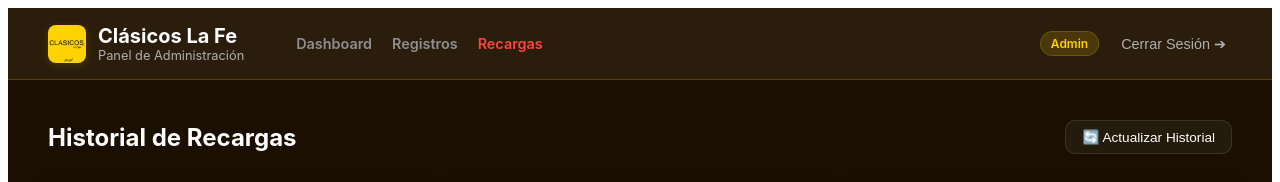
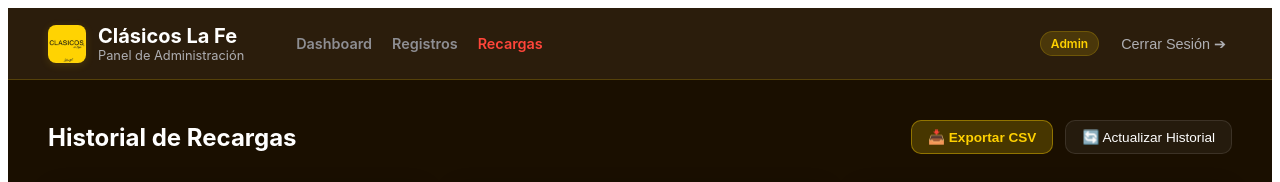
Before and after one commit to friaz85/la_central, an Angular app in the folder frontend/: page /admin/recargas in a window 1280 px wide. Shown: the top 182 px of the page. Built offline with nearby package versions, Linux system fonts and the light colour scheme; no server answers; sample sign-in values are in the browser's storage.

Commit message:
deploy(full): 2026-06-29 20:49 — cambios auto-commiteados por deploy.sh

```diff
--- a/frontend/src/app/components/admin-dashboard.component.ts
+++ b/frontend/src/app/components/admin-dashboard.component.ts
@@ -15,7 +15,7 @@ declare const Chart: any;
       <!-- Top Navigation Header -->
       <header class="header">
         <div class="logo-area">
-          <img src="logo.png" alt="Logo" style="width: 38px; height: 38px; border-radius: 8px; object-fit: cover; box-shadow: 0 2px 8px rgba(255, 209, 0, 0.15);">
+          <img src="/logo.png" alt="Logo" style="width: 38px; height: 38px; border-radius: 8px; object-fit: cover; box-shadow: 0 2px 8px rgba(255, 209, 0, 0.15);">
           <div class="logo-text">
             <h2>Clásicos La Fe</h2>
             <p>Panel de Administración</p>
--- a/frontend/src/app/components/admin-login.component.ts
+++ b/frontend/src/app/components/admin-login.component.ts
@@ -12,7 +12,7 @@ import { ApiService } from '../services/api.service';
     <div class="login-page">
       <div class="login-card">
         <div class="login-header">
-          <img src="logo.png" alt="Logo La Central" style="width: 100px; height: 100px; border-radius: 16px; margin-bottom: 15px; box-shadow: 0 4px 15px rgba(255, 209, 0, 0.2); object-fit: cover;">
+          <img src="/logo.png" alt="Logo La Central" style="width: 100px; height: 100px; border-radius: 16px; margin-bottom: 15px; box-shadow: 0 4px 15px rgba(255, 209, 0, 0.2); object-fit: cover;">
           <h1>Clásicos La Fe</h1>
           <p class="subtitle">Panel de Control Administrativo</p>
         </div>
--- a/frontend/src/app/components/admin-recargas.component.ts
+++ b/frontend/src/app/components/admin-recargas.component.ts
@@ -16,6 +16,7 @@ interface RecargaLog {
   Celular: string | null;
   NombreUsuario: string | null;
   Telefonia: string | null;
+  Monto: number | null;
 }
 
 @Component({
@@ -27,7 +28,7 @@ interface RecargaLog {
       <!-- Top Navigation Header -->
       <header class="header">
         <div class="logo-area">
-          <img src="logo.png" alt="Logo" style="width: 38px; height: 38px; border-radius: 8px; object-fit: cover; box-shadow: 0 2px 8px rgba(255, 209, 0, 0.15);">
+          <img src="/logo.png" alt="Logo" style="width: 38px; height: 38px; border-radius: 8px; object-fit: cover; box-shadow: 0 2px 8px rgba(255, 209, 0, 0.15);">
           <div class="logo-text">
             <h2>Clásicos La Fe</h2>
             <p>Panel de Administración</p>
@@ -48,9 +49,14 @@ interface RecargaLog {
         <!-- Header Section -->
         <div class="page-title-bar" style="display: flex; justify-content: space-between; align-items: center; margin-bottom: 30px;">
           <h2 style="margin: 0; font-size: 1.5rem; font-weight: 700; color: #fff;">Historial de Recargas</h2>
-          <button (click)="loadData()" class="refresh-btn" [disabled]="loading()">
-            {{ loading() ? 'Cargando...' : '🔄 Actualizar Historial' }}
-          </button>
+          <div style="display: flex; gap: 12px;">
+            <button (click)="exportToCSV()" class="refresh-btn" style="background: rgba(255, 209, 0, 0.2); border-color: rgba(255, 209, 0, 0.4); color: #FFD100; font-weight: 600;">
+              📥 Exportar CSV
+            </button>
+            <button (click)="loadData()" class="refresh-btn" [disabled]="loading()">
+              {{ loading() ? 'Cargando...' : '🔄 Actualizar Historial' }}
+            </button>
+          </div>
         </div>
 
         <!-- Filter / Stats Bar -->
@@ -80,7 +86,7 @@ interface RecargaLog {
                   <th>Compañía</th>
                   <th>Estatus</th>
                   <th>Folio Taecel</th>
-                  <th>Código Respuesta</th>
+                  <th>Monto</th>
                   <th>Fecha Registro</th>
                 </tr>
               </thead>
@@ -113,7 +119,7 @@ interface RecargaLog {
                     <span class="folio-text" [class.no-folio]="!rec.Folio">{{ rec.Folio || '—' }}</span>
                   </td>
                   <td>
-                    <code class="code-value">{{ rec.Codigo }}</code>
+                    <span style="font-weight: 600; color: #FFD100;">{{ rec.Monto ? '$' + rec.Monto : '—' }}</span>
                   </td>
                   <td>
                     <span style="color: #aeaeb2;">{{ rec.FechaRegistro | date:'dd/MM/yyyy HH:mm:ss' }}</span>
@@ -350,6 +356,60 @@ export class AdminRecargasComponent implements OnInit {
     });
   }
 
+  exportToCSV() {
+    const data = this.recargas();
+    if (data.length === 0) {
+      alert('No hay datos para exportar.');
+      return;
+    }
+
+    // Definir encabezados
+    const headers = [
+      'Usuario',
+      'Celular Participante',
+      'Celular Recarga',
+      'Codigo Unico',
+      'Compania',
+      'Monto',
+      'Estatus',
+      'Folio Recarga',
+      'Mensaje',
+      'Fecha Registro'
+    ];
+
+    // Construir contenido CSV
+    const csvRows = [];
+    csvRows.push(headers.join(','));
+
+    for (const rec of data) {
+      const row = [
+        rec.NombreUsuario || 'Participante',
+        rec.Celular || '',
+        rec.TelefonoRecarga || '',
+        rec.CodigoUnico || '',
+        rec.Telefonia || '',
+        rec.Monto ? `$${rec.Monto}` : '',
+        rec.Codigo === '0' ? 'Exitosa' : 'Fallida',
+        rec.Folio || '',
+        (rec.Mensaje || '').replace(/"/g, '""'), // Escapar comillas
+        rec.FechaRegistro
+      ];
+      csvRows.push(row.map(val => `"${val}"`).join(','));
+    }
+
+    // Añadir BOM para compatibilidad con Excel (UTF-8)
+    const csvContent = "\uFEFF" + csvRows.join('\n');
+    const blob = new Blob([csvContent], { type: 'text/csv;charset=utf-8;' });
+    const url = URL.createObjectURL(blob);
+    const link = document.createElement('a');
+    link.setAttribute('href', url);
+    link.setAttribute('download', `historial_recargas_${new Date().toISOString().slice(0,10)}.csv`);
+    link.style.visibility = 'hidden';
+    document.body.appendChild(link);
+    link.click();
+    document.body.removeChild(link);
+  }
+
   logout() {
     this.api.logout();
     this.router.navigate(['/admin/login']);
--- a/frontend/src/app/components/admin-registros.component.ts
+++ b/frontend/src/app/components/admin-registros.component.ts
@@ -34,7 +34,7 @@ interface Registro {
       <!-- Top Navigation Header -->
       <header class="header">
         <div class="logo-area">
-          <img src="logo.png" alt="Logo" style="width: 38px; height: 38px; border-radius: 8px; object-fit: cover; box-shadow: 0 2px 8px rgba(255, 209, 0, 0.15);">
+          <img src="/logo.png" alt="Logo" style="width: 38px; height: 38px; border-radius: 8px; object-fit: cover; box-shadow: 0 2px 8px rgba(255, 209, 0, 0.15);">
           <div class="logo-text">
             <h2>Clásicos La Fe</h2>
             <p>Panel de Administración</p>
```
Also changed, not shown: 1 other file (tests, documents, lock files or other folders).
